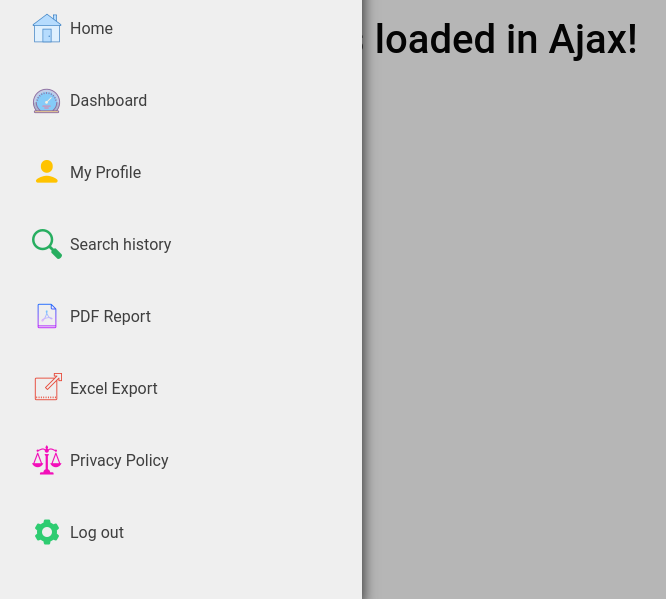
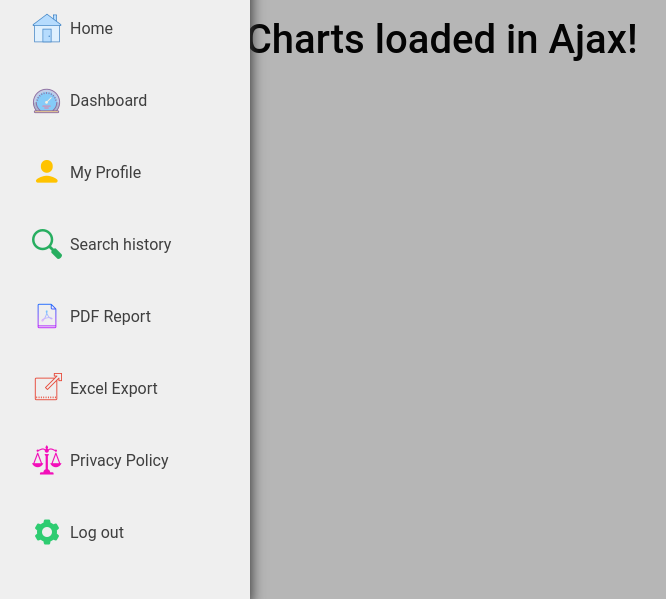
Before and after one commit to cherucole/Twitter-Sentiment-Analysis, a Django app: page /query/ in a window 1280 px wide, after a click that opens the changed part. Shown: the part 201-800 px from the top of the page, without its empty margins (38-704 px from the left). Run offline with Django 3.2, Linux system fonts and the light colour scheme; the visitor is signed in with stand-in values (Sample User, id 1); parts of the project's set-up code (start-up, migrations or seed data) failed here and were passed over; some libraries are stand-ins or nearby versions.

Commit message:
Sidenav now fixed

```diff
--- a/twitter/templates/navbar.html
+++ b/twitter/templates/navbar.html
@@ -28,7 +28,7 @@
     </div>
   </form>
 </header>
-<nav id="sidebar-nav">
+<nav id="sidebar-nav" style="position:fixed;width: 18rem;">
   <header id="sidebar-header"><img src="../../static/images/profile.png" alt="">
     <div id="profile-info">
       <h3 id="profile-name" style="color:#ffffff">{{ request.user.username }}</h3>
```
